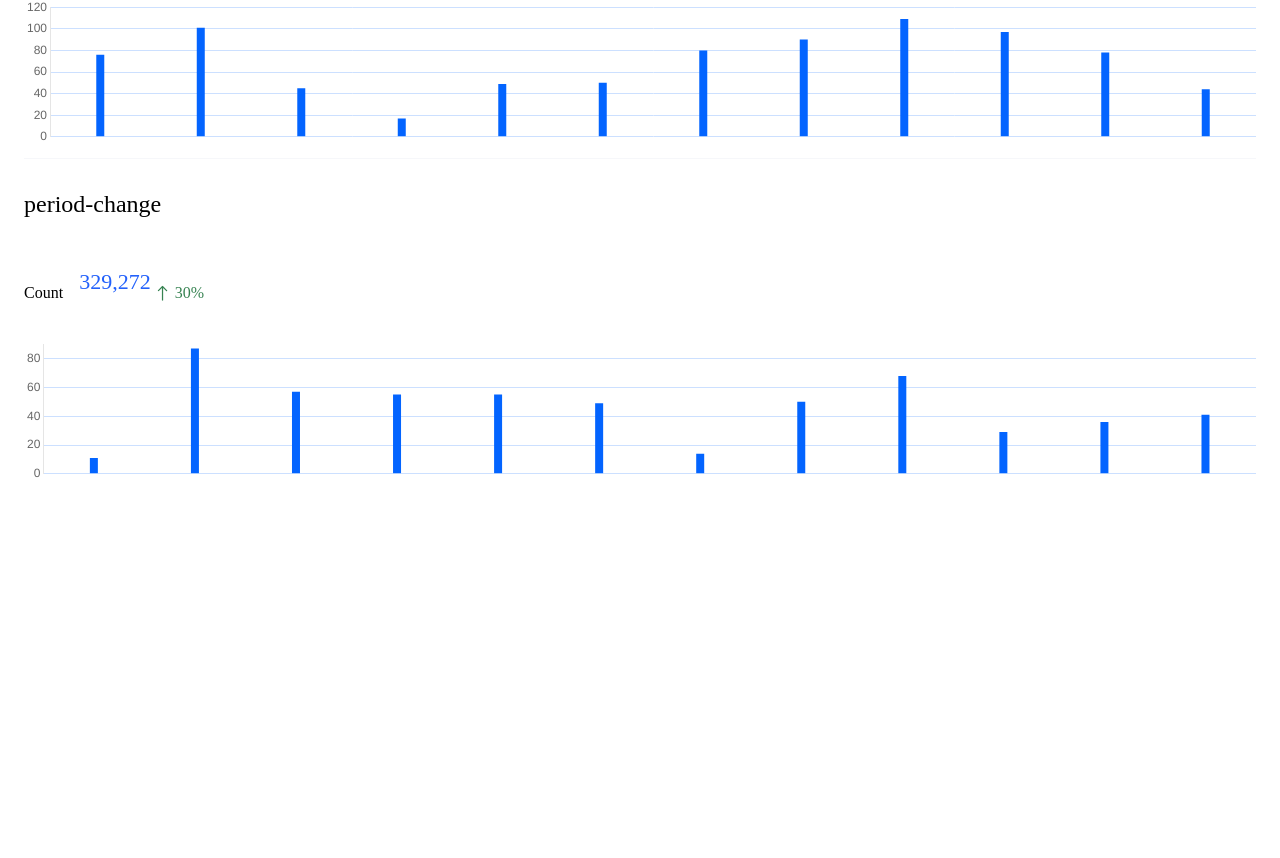
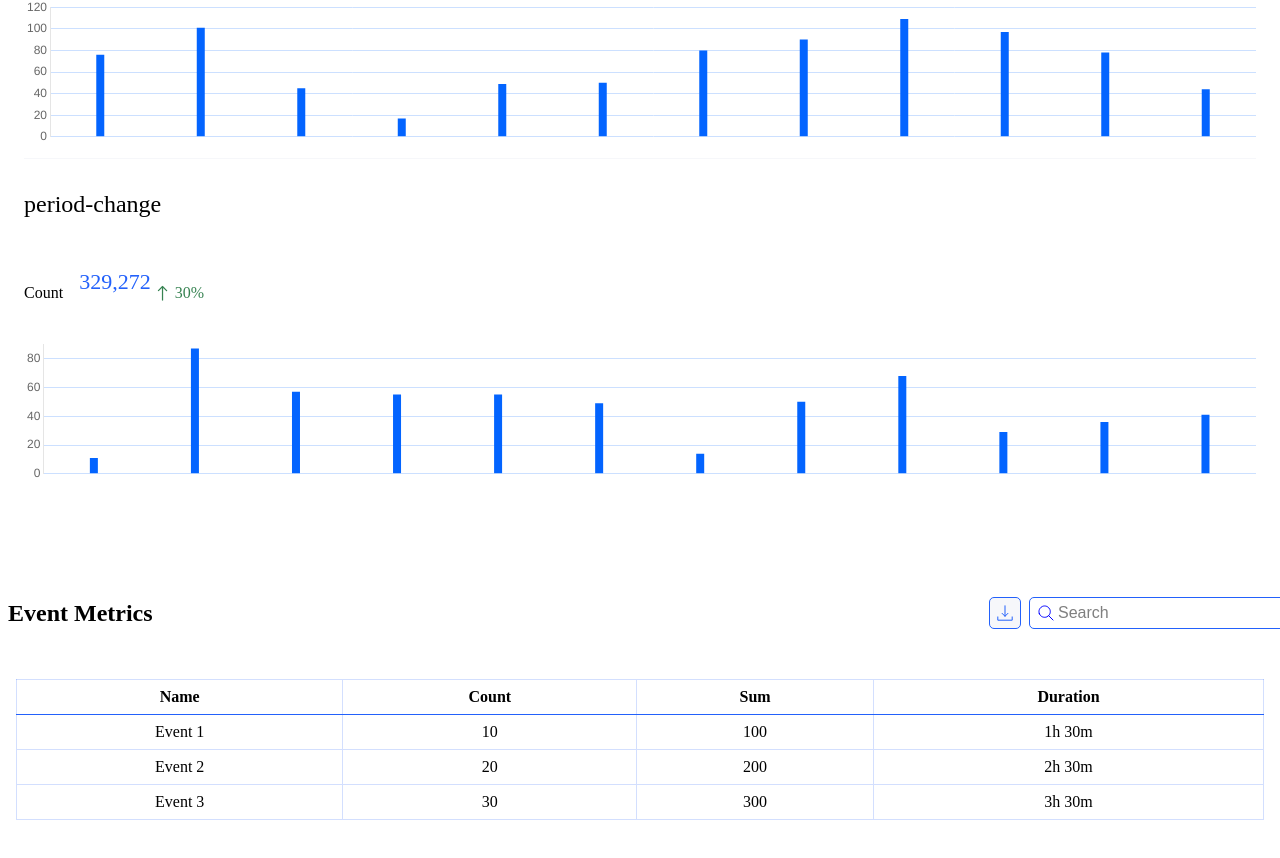
Before and after one commit to gabrieloliveirapinto/countly-challenge, a Vue app: page / in a window 1280 px wide. Shown: the part 2130-2988 px from the top of the page. Before the commit the page ends 2710 px from the top, so only its background shows below. Built offline with nearby package versions, Linux system fonts and the light colour scheme.

Commit message:
feat(EventsOverview): add EventMetricsSection

```diff
--- a/src/views/EventsOverview.vue
+++ b/src/views/EventsOverview.vue
@@ -20,12 +20,18 @@
         <MonitorEventsSection class="events-overview__section" />
       </div>
     </div>
+    <div class="row">
+      <div class="col-12 col-md-10 offset-md-1">
+        <EventMetricsSection class="events-overview__section" />
+      </div>
+    </div>
   </div>
 </template>
 
 <script setup>
 import FeaturedEventsSection from '@/components/FeaturedEventsSection';
 import EventsCardList from '@/components/EventsCardList';
+import EventMetricsSection from '@/components/EventMetricsSection';
 import MonitorEventsSection from '@/components/MonitorEventsSection';
 
 // Mocked data
```
